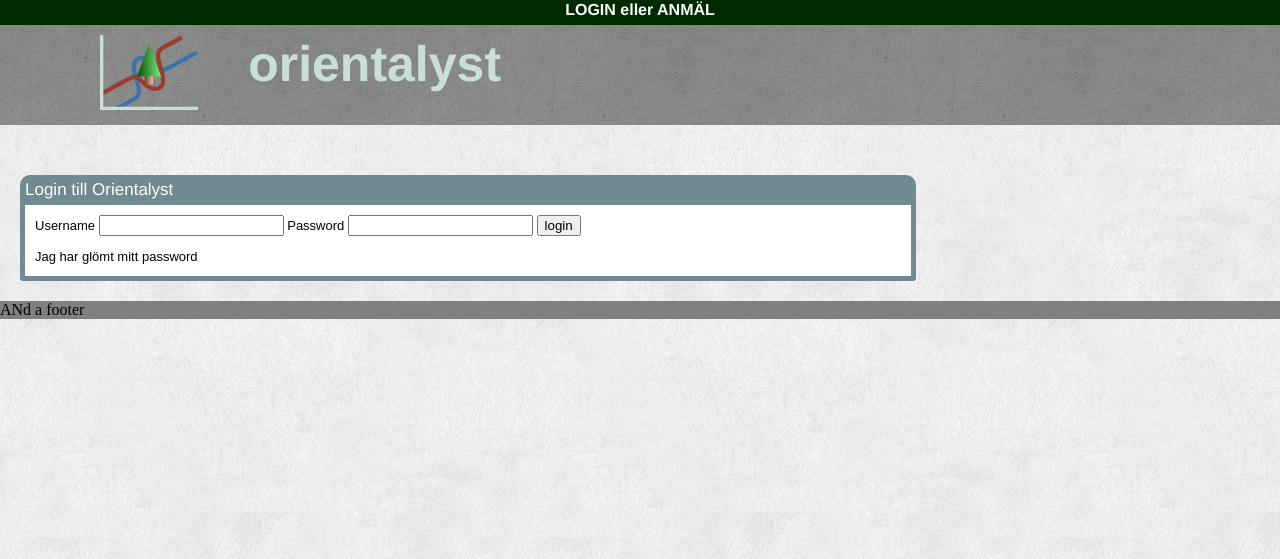
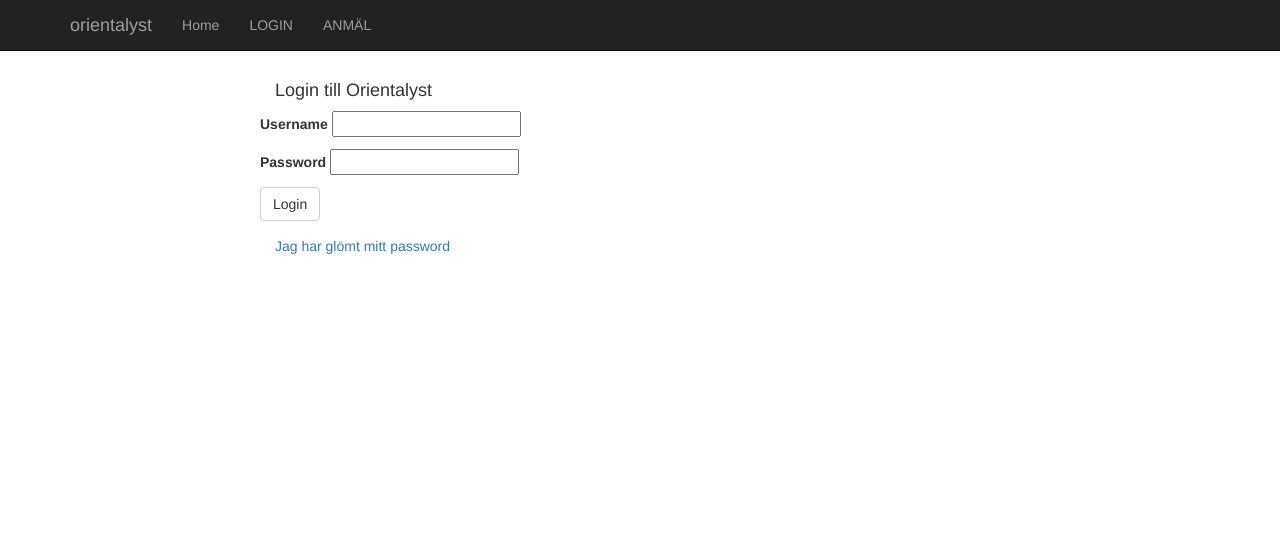
Before and after one commit to glormph/orientalyst, a Django app: template templates/registration/login.html in a window 1280 px wide; the page is wider, and only the part inside the window is pictured. Shown: the top 559 px of that part. Run offline with Django 3.2, Linux system fonts and the light colour scheme; the template is opened without the code that fills it, so the values that code supplies are empty, except form fields; tables that the repository leaves empty hold one stand-in row (values such as "Sample post"); form fields are guessed from the names that the template uses; parts of the project's set-up code (start-up, migrations or seed data) failed here and were passed over; some libraries are stand-ins or nearby versions; some web fonts are replaced.

Commit message:
Some new templates based on bootstrap

```diff
--- a/templates/graphs/base.html
+++ b/templates/graphs/base.html
@@ -1,35 +1,51 @@
+<!DOCTYPE html>
 <html>
   <head>
     <title>Orientalyst - plots for orienteers</title>
-<link rel="stylesheet" content="text/css" href="{{ STATIC_URL }}style.css" >
+    <meta name="viewport" content="width=device-width, initial-scale=1.0">
+    <meta charset="utf-8">
+    <!-- Bootstrap -->
+    <link href="{{ STATIC_URL }}bootstrap.min.css" rel="stylesheet" media="screen">
+    <link rel="stylesheet" content="text/css" href="{{ STATIC_URL }}custom.css" >
+    <!-- HTML5 shim and Respond.js IE8 support of HTML5 elements and media queries -->
+    <!--[if lt IE 9]>
+      <script src="../../assets/js/html5shiv.js"></script>
+      <script src="../../assets/js/respond.min.js"></script>
+    <![endif]-->
   </head>
+
 <body>
 
-{% block topheader %}
-<div id="topheader">
+    <div class="navbar navbar-inverse navbar-static-top">
+      <div class="container">
+        <div class="navbar-header">
+          <button type="button" class="navbar-toggle" data-toggle="collapse" data-target=".navbar-collapse">
+            <span class="icon-bar"></span>
+            <span class="icon-bar"></span>
+            <span class="icon-bar"></span>
+
+          </button>
+          <a class="navbar-brand" href="#">orientalyst</a>
+        </div>
+        <div class="collapse navbar-collapse">
         {% if not user.is_loggedin %}
-<a href="/accounts/login/">LOGIN</a> eller
-<a href="/accounts/signup/">ANMÄL</a>
+          <ul class="nav navbar-nav">
+            <li><a href="/">Home</a></li>
+            <li><a href="/accounts/login/">LOGIN</a></li>
+            <li> <a href="/accounts/signup/">ANMÄL</a></li>
         {% else %}
 
         <div id="loggedintext">
         Logged in as {{ user.alias }}
         </div>
 
-<a href="/">HOME</a>
-<div class="dotspacer">&middot;</div>
-<a href="/races">DINA TÄVLINGAR</a>
-<div class="dotspacer">&middot;</div>
-<a href="/about">OM ORIENTALYST</a>
-<div class="dotspacer">&middot;</div>
-<a href="/accounts/logout">LOGOUT</a>
+        <li><a href="/races">DINA TÄVLINGAR</a></li>
+        <li><a href="/about">OM ORIENTALYST</a></li>
+        <li><a href="/accounts/logout">LOGOUT</a></li>
         {% endif %}
+          </ul>
+        </div><!--/.nav-collapse -->
       </div>
-{% endblock topheader %}
-
-<div id="titlebar">
-<img id="logo" src="{{STATIC_URL}}logo.svg">
-<div id="logotext">orientalyst</div>
     </div>
 
 {% block content %}
@@ -38,8 +54,5 @@ Logged in as {{ user.alias }}
 </div>
 {% endblock content %}
 
-<div id="footer">
-ANd a footer</div>
-
 </body>
 </html>
--- a/templates/registration/login.html
+++ b/templates/registration/login.html
@@ -1,32 +1,30 @@
 {% extends "graphs/base.html" %}
 {% block content %}
 
+    <div class="container">
+      <div class="col-lg-2">
+      </div>
+      <div class="col-lg-6">
 
-<div id="content">
-<div id="centergraphs">
+<h4>Login till Orientalyst</h4>
 
-<div id="welcome">
-<div id="resultstitle">
-Login till Orientalyst
-</div>
-<div id="resultscontent">
 {% if form.errors %}
 Your username and password didn't match. Please try again.
 {% endif %}
 
-<form method="post" action="">
+<form method="post" action="" role="form" class="form-horizontal">
+<div class="form-group">
 {% csrf_token %}
 
-{{ form.username.label_tag }}  {{ form.username}}
-{{ form.password.label_tag }}  {{ form.password }}
-<input type="hidden" name="next" value="{{ next }}" />
-<input type="submit" value="login">
+<p>{{ form.username.label_tag }}  {{ form.username}}</p>
+<p>{{ form.password.label_tag }}  {{ form.password }}</p>
+<p><input type="hidden" name="next" value="{{ next }}" /></p>
+<button type="submit" value="login" class="btn btn-default">Login</button>
+</div>
 </form>
 
-<a href="/user/password_reset/">Jag har glömt mitt password</a>
-</div>
-</div>
-</div>
-</div>
-
+<p><a href="/user/password_reset/">Jag har glömt mitt password</a></p>
+        </div>
+        <div class="col-lg-2">
+      </div>
 {% endblock content %}
```
Also changed, not shown: templates/graphs/home.html (+18 -20 lines), templates/graphs/profile.html (+10 -25 lines), templates/graphs/userraces.html (+9 -16 lines). Lines whose indentation alone changed are shown as unchanged.
